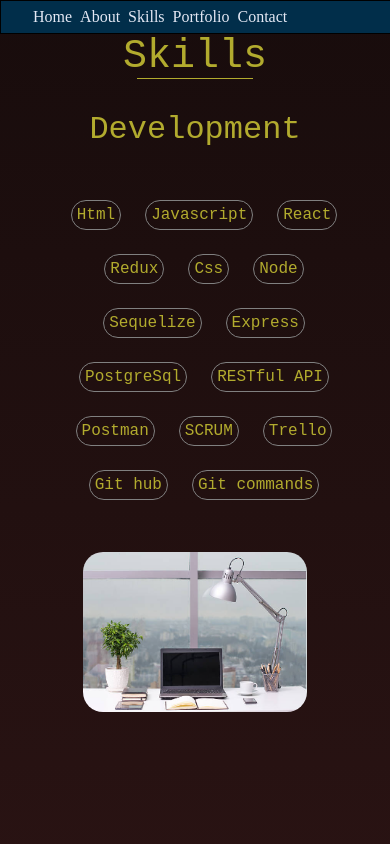
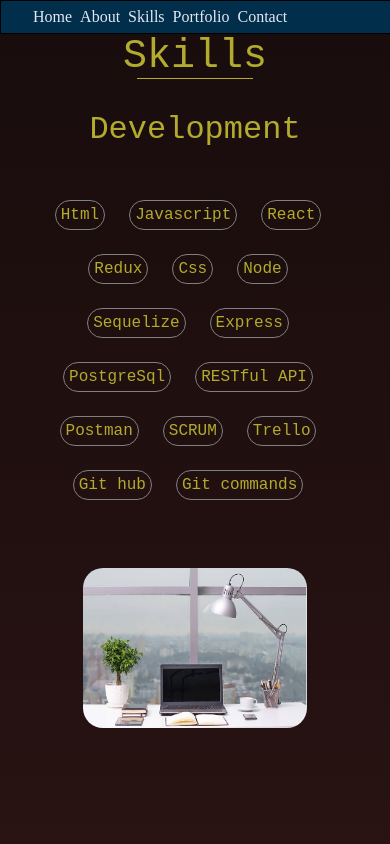
Before and after one commit to bosque-juan/portfolioreact, a React (Create React App) app: page / in a window 390 px wide. Shown: the top 844 px of the page. Built offline with nearby package versions, Linux system fonts and the light colour scheme.

Commit message:
skills responsive

```diff
--- a/src/presentational/Skills.module.css
+++ b/src/presentational/Skills.module.css
@@ -70,21 +70,22 @@ ul {
   .containerSkills {
     display: flex;
     flex-direction: column;
+    gap: 2rem;
   }
   .skills {
     width: 80%;
-    /* margin-top: 3rem; */
+    padding: 2rem;
   }
   .develop {
     margin-top: 2rem;
+    margin-bottom: 1rem;
   }
-  .image{
+  .image {
     margin: 0rem;
     height: 10rem;
     width: 14rem;
     border-radius: 20px;
   }
-
 }
 
 /*.head {
```
